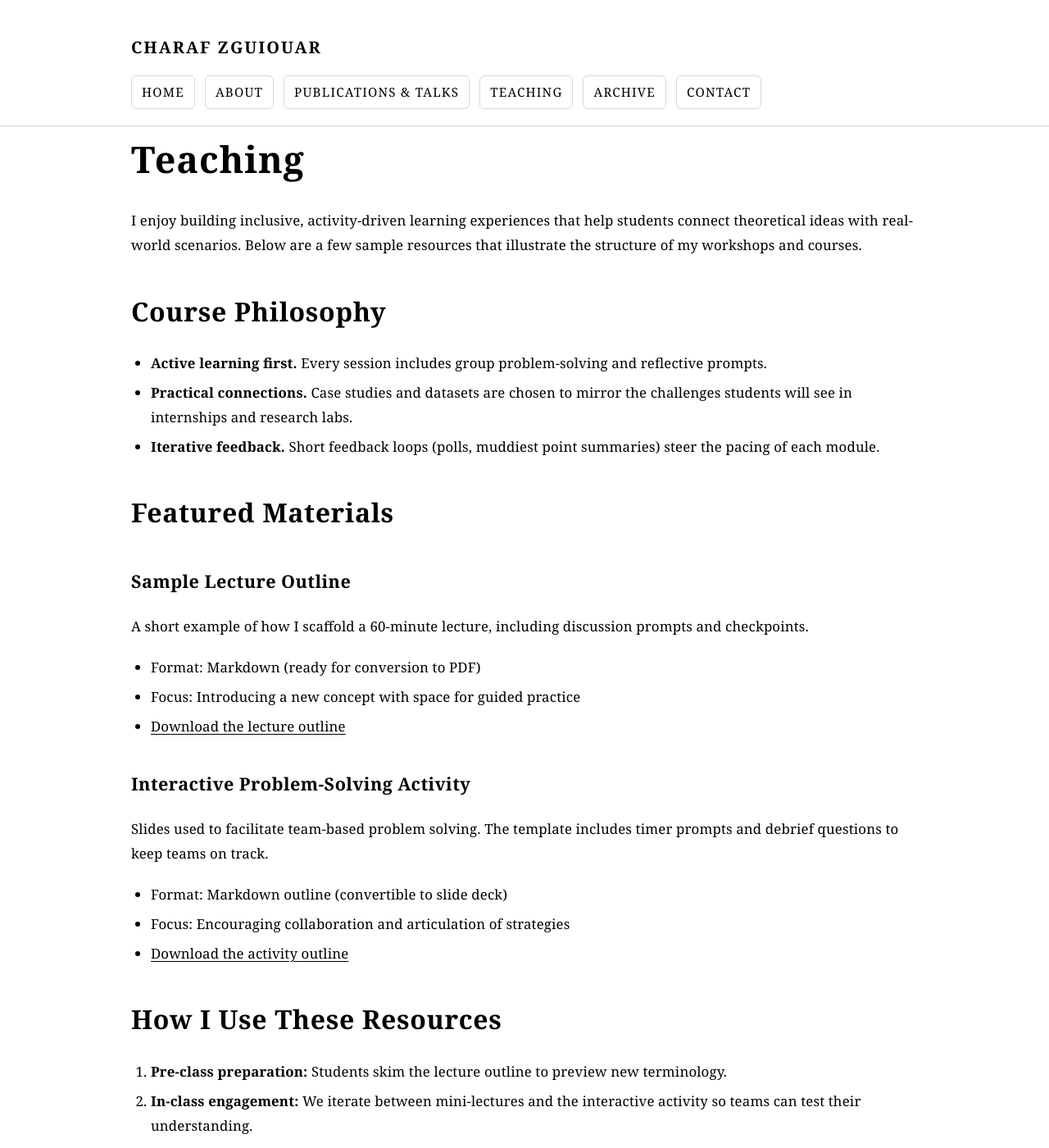
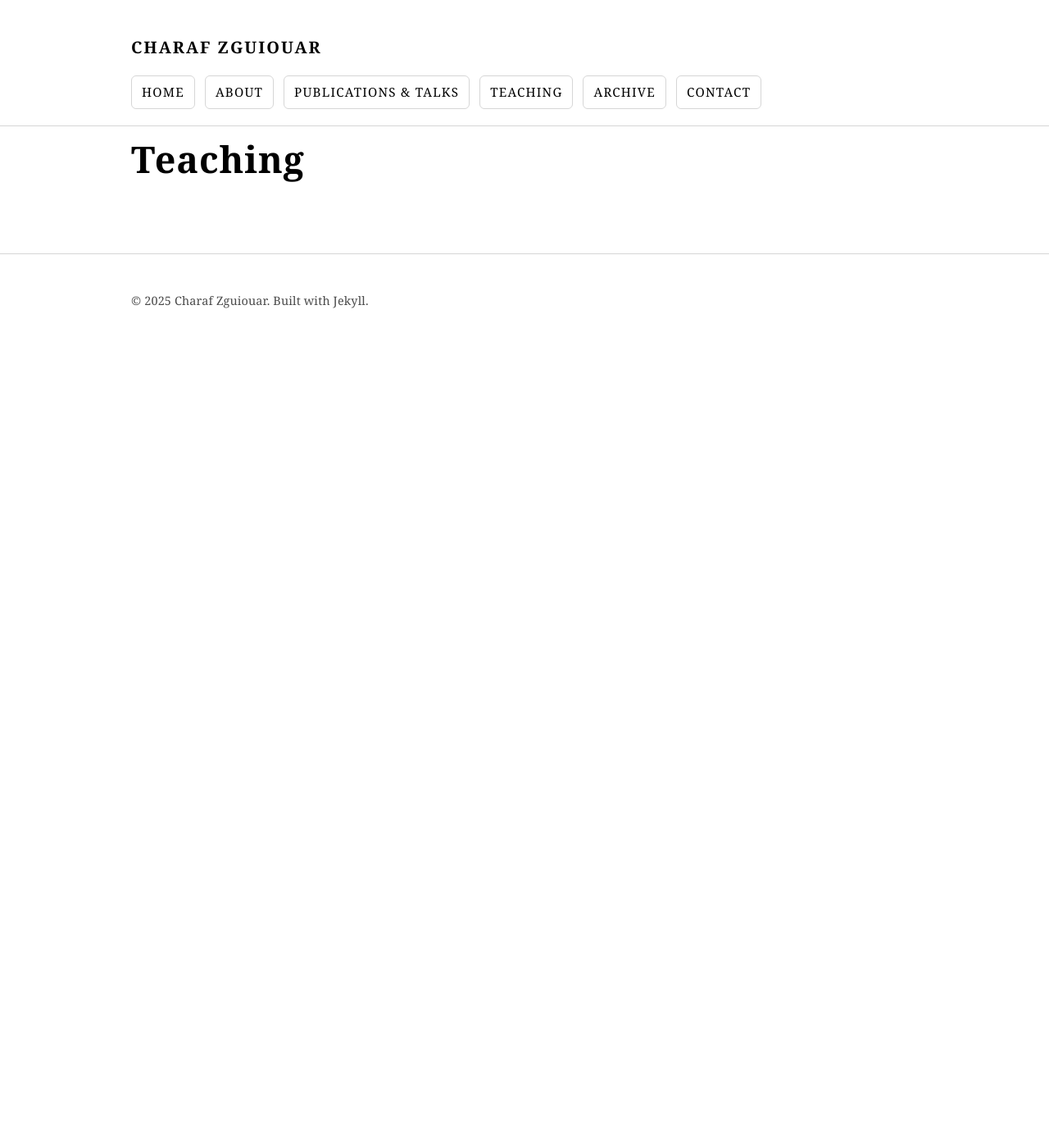
Before and after one commit to zgcharaf/zgcharaf.github.io, a Jekyll site: the page built from teaching/index.md, in a window 1280 px wide and 1400 px high. Shown: the whole window at 82% size. Built offline with Jekyll 4.4.1, drawn with Linux system fonts in a browser that asks for light colours; some of the changed text lies outside the part shown.

Commit message:
Update index.md

```diff
--- a/teaching/index.md
+++ b/teaching/index.md
@@ -6,37 +6,3 @@ description: Teaching philosophy, course materials, and sample resources.
 ---
 
 # Teaching
-
-I enjoy building inclusive, activity-driven learning experiences that help students connect theoretical ideas with real-world scenarios. Below are a few sample resources that illustrate the structure of my workshops and courses.
-
-## Course Philosophy
-
-- **Active learning first.** Every session includes group problem-solving and reflective prompts.
-- **Practical connections.** Case studies and datasets are chosen to mirror the challenges students will see in internships and research labs.
-- **Iterative feedback.** Short feedback loops (polls, muddiest point summaries) steer the pacing of each module.
-
-## Featured Materials
-
-### Sample Lecture Outline
-
-A short example of how I scaffold a 60-minute lecture, including discussion prompts and checkpoints.
-
-- Format: Markdown (ready for conversion to PDF)
-- Focus: Introducing a new concept with space for guided practice
-- [Download the lecture outline]({{ '/teaching/materials/sample-lecture-outline.md' | relative_url }})
-
-### Interactive Problem-Solving Activity
-
-Slides used to facilitate team-based problem solving. The template includes timer prompts and debrief questions to keep teams on track.
-
-- Format: Markdown outline (convertible to slide deck)
-- Focus: Encouraging collaboration and articulation of strategies
-- [Download the activity outline]({{ '/teaching/materials/sample-activity-slides.md' | relative_url }})
-
-## How I Use These Resources
-
-1. **Pre-class preparation:** Students skim the lecture outline to preview new terminology.
-2. **In-class engagement:** We iterate between mini-lectures and the interactive activity so teams can test their understanding.
-3. **Post-class reflection:** Students adapt the slides with their own solutions and submit a short summary of their takeaways.
-
-Interested in collaborating on new teaching materials or workshops? [Reach out via email](mailto:{{ site.email }}).
```
